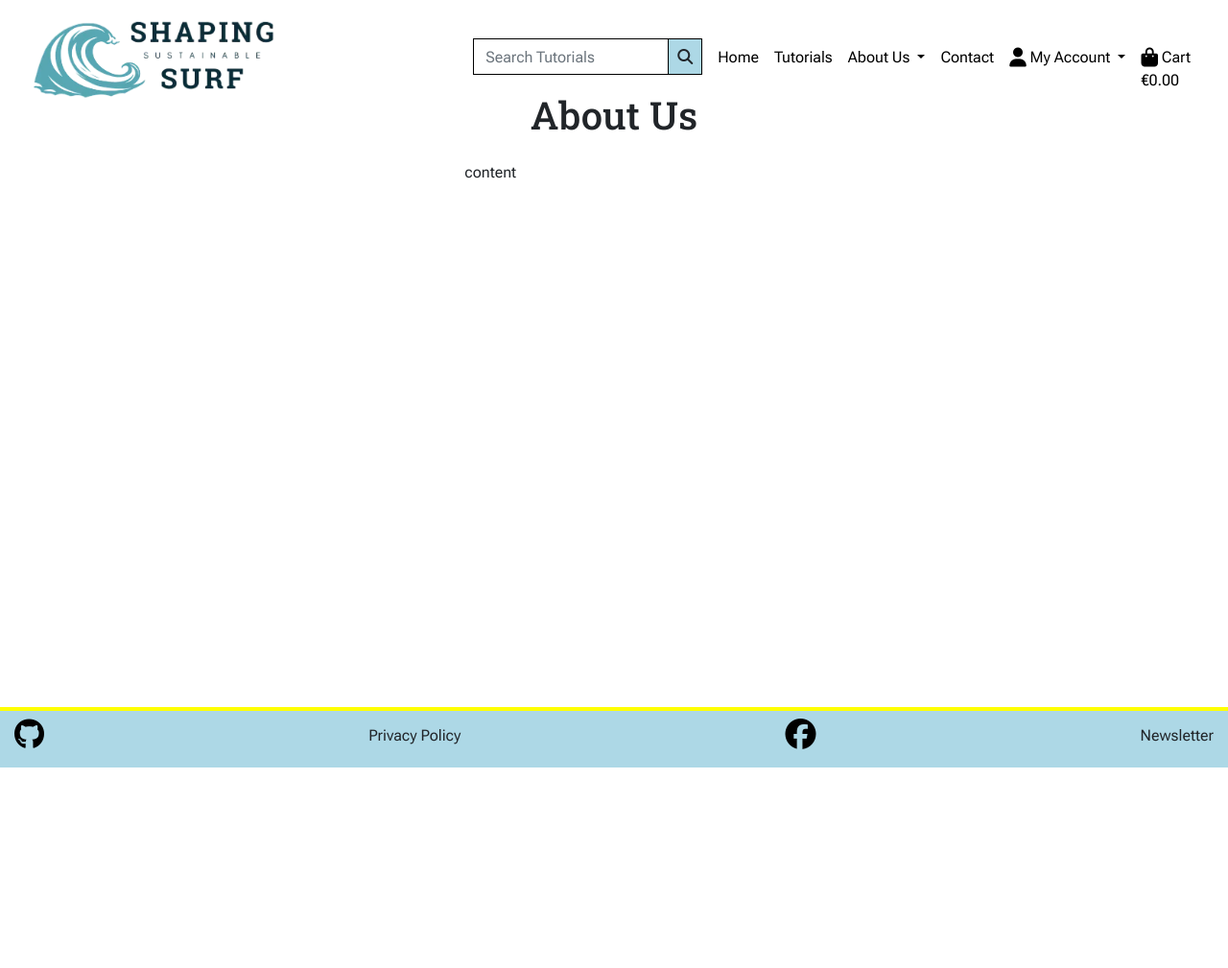
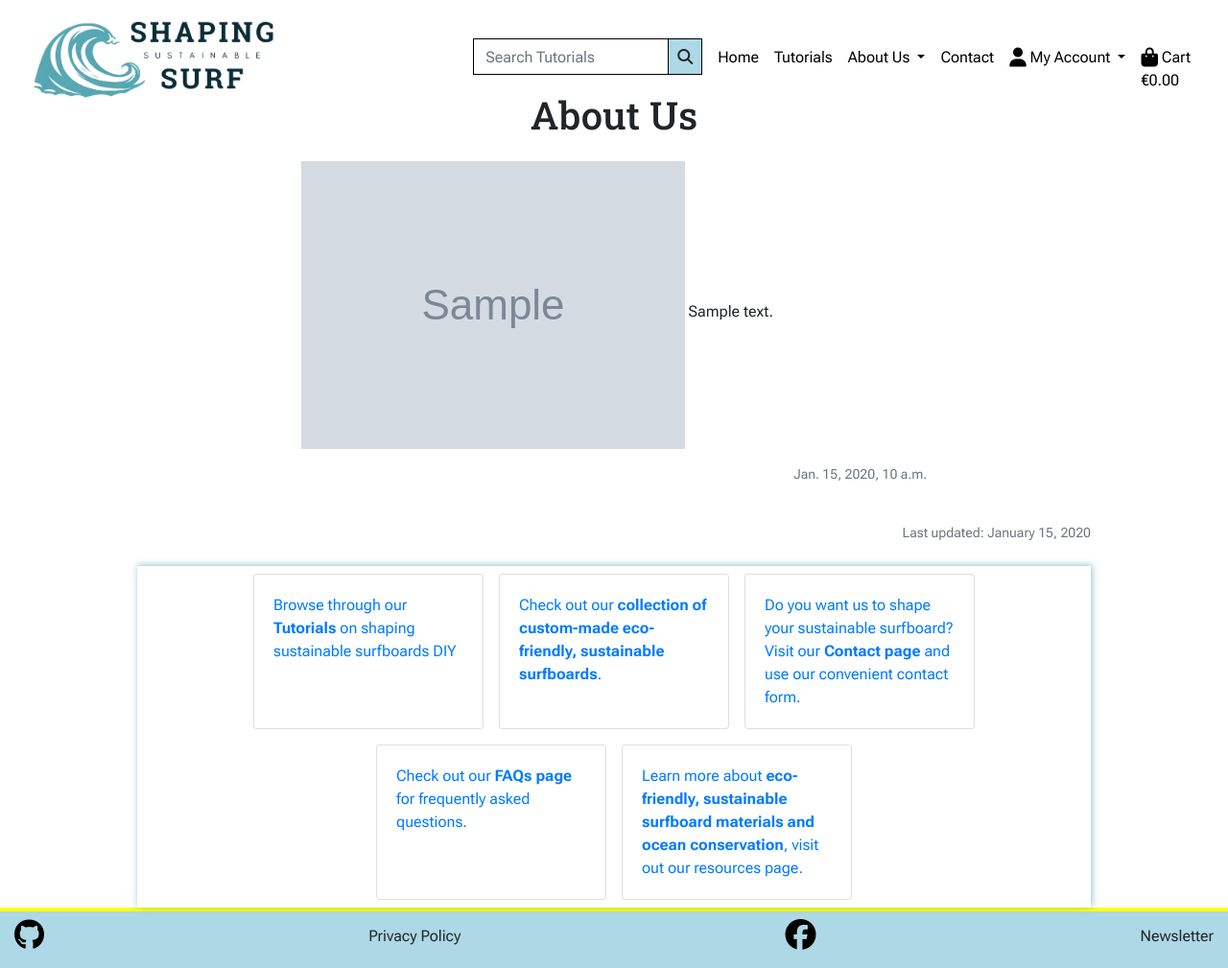
Before and after one commit to g-omarsdottir/shaping-sustainable-surf, a Django app: page /about/ in a window 1280 px wide. Shown: the whole page at 96% size. Before the commit the page ends 800 px from the top, so only its background shows below. Run offline with Django 3.2, Linux system fonts and the light colour scheme; tables that the repository leaves empty hold one stand-in row (values such as "Sample post"); grey boxes marked "Sample" are stand-in pictures; parts of the project's set-up code (start-up, migrations or seed data) failed here and were passed over; some libraries are stand-ins or nearby versions.

Commit message:
Add to about / about.html: basic template structure & css

```diff
--- a/about/templates/about/about.html
+++ b/about/templates/about/about.html
@@ -8,8 +8,48 @@
 <div class="container mt-5">
     <h1 class="text-center mb-4">About Us</h1>
     <div class="row d-flex justify-content-center flex-wrap">
-        <div class="col-md-6 col-lg-4 mb-4">
-            <article>content</article>
+        <div class="col-12 col-md-8 mb-4">
+            <article>
+                {% if about_content.image %}
+                <img src="{{ about_content.image.url }}" alt="{{ about_content.title }}" class="img-fluid mb-3">
+                {% endif %}
+                {{ about_content.content|safe }}
+                <p class="small text-muted text-right">{{ about_content.updated_at }}</p>
+            </article>
+        </div>
+    </div>
+    <div>
+        <p class="small text-muted text-right">Last updated: {{ about_content.updated_at|date:"F d, Y" }}</p>
+    </div>
+    <div class="row justify-content-center mt-4">
+        <div class="col-12">
+            <div class="d-flex flex-wrap justify-content-center about-card">
+                <div class="card m-2" style="width: 15rem;">
+                    <div id="about-tutorial" class="card-body d-flex flex-column justify-content-between">
+                        <a href="{% url 'tutorials_list' %}" class="text-decoration-none">Browse through our <strong>Tutorials</strong> on shaping sustainable surfboards DIY</a>
+                    </div>
+                </div>
+                <div class="card m-2" style="width: 15rem;">
+                    <div id="about-surfboard" class="card-body d-flex flex-column justify-content-between">
+                        <a href="{% url 'custom_surfboards' %}" class="text-decoration-none">Check out our <strong>collection of custom-made eco-friendly, sustainable surfboards</strong>.</a>
+                    </div>
+                </div>
+                <div class="card m-2" style="width: 15rem;">
+                    <div id="about-contact" class="card-body d-flex flex-column justify-content-between">
+                        <a href="{% url 'contact' %}" class="text-decoration-none">Do you want us to shape your sustainable surfboard? <br> Visit our <strong>Contact page</strong> and use our convenient contact form.</a>
+                    </div>
+                </div>
+                <div class="card m-2" style="width: 15rem;">
+                    <div id="about-faq" class="card-body d-flex flex-column justify-content-between">
+                        <a href="{% url 'faq' %}" class="text-decoration-none">Check out our <strong>FAQs page</strong>  for frequently asked questions.</a>
+                    </div>
+                </div>
+                <div class="card m-2" style="width: 15rem;">
+                    <div id="about-resources" class="card-body d-flex flex-column justify-content-between">
+                        <a href="{% url 'resources' %}" class="text-decoration-none">Learn more about <strong>eco-friendly, sustainable surfboard materials and ocean conservation</strong>, visit out our resources page.</a>
+                    </div>
+                </div>
+            </div>
         </div>
     </div>
 </div>
--- a/static/css/base.css
+++ b/static/css/base.css
@@ -14,6 +14,7 @@
 
     /* Box shadow and border styles */
     --blue-box-shadow: 1px -1px 7px 0 rgba(87, 167, 179, 0.70);
+    --yellow-box-shadow: 1px -1px 7px 0 #b3a357;
     --black-box-shadow: 1px -1px 7px 0 #4E4A47;
 }
 
@@ -151,10 +152,20 @@ footer li a {
     width: 100%;
 }
 
-/* Cart ---------------------------------------------------------------*/
-
 .custom-alert {
     color: var(--aubergine);
+}
+
+/* About Us-------------------------------------------------------------*/
+
+.about-card {
+    box-shadow: var(--blue-box-shadow);
+    text-decoration: none;
+    color: var(--font-color)
+}
+
+.about-card:hover {
+    box-shadow: var(--yellow-box-shadow)
 }
 
 
```
